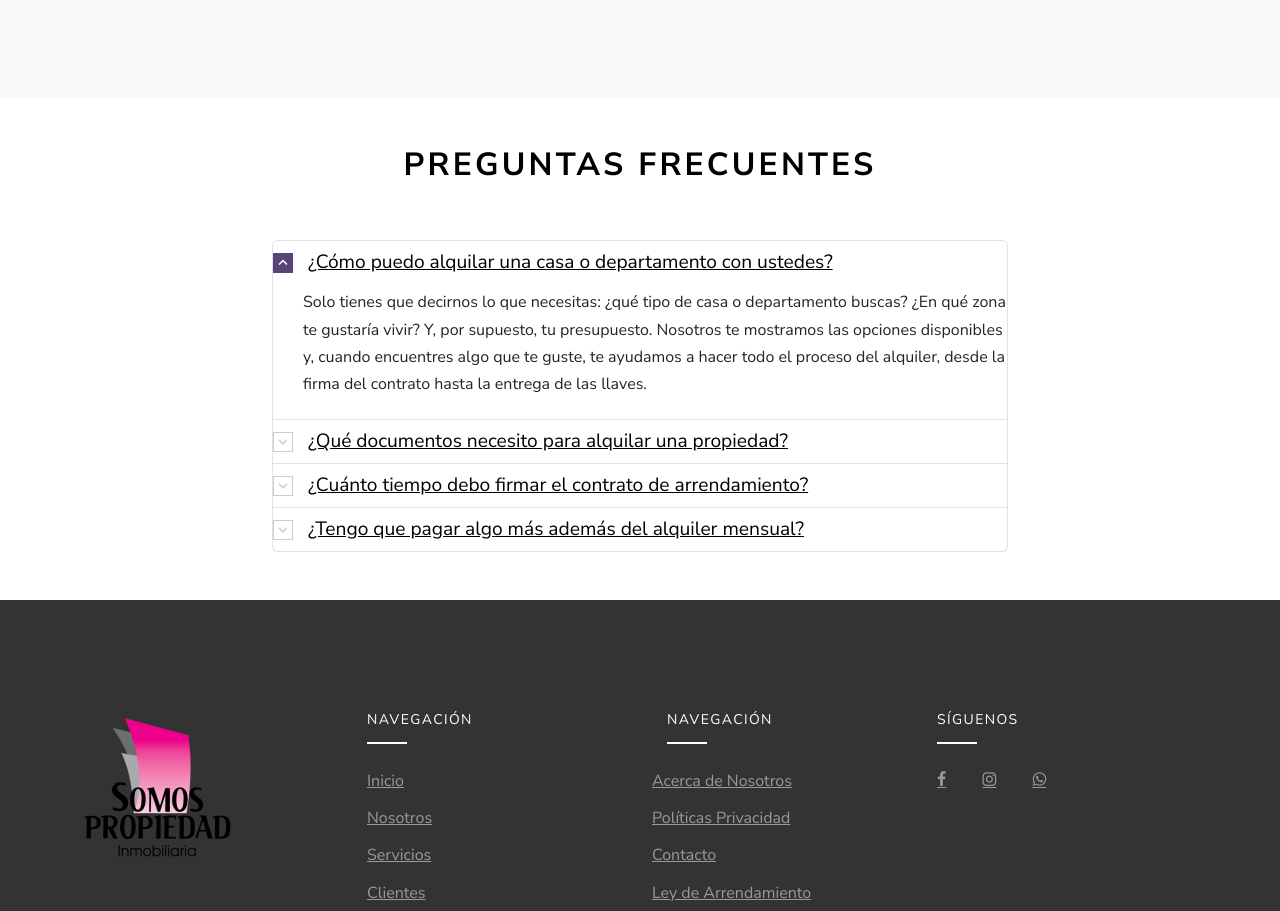
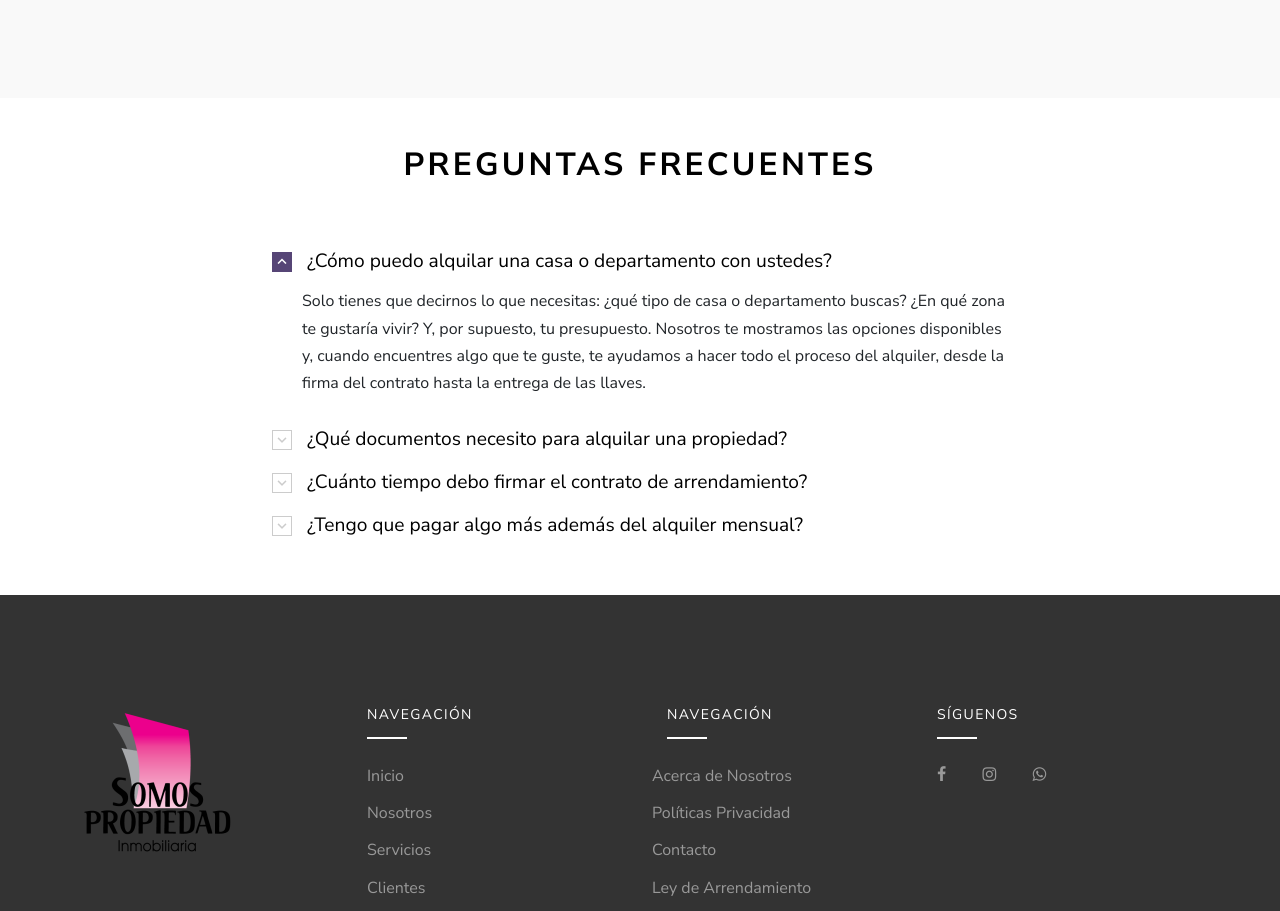
Before and after one commit to softwarejhond/PAGINA-WEB-SOMOS-PROPIEDAD, a PHP site: page /about.php in a window 1280 px wide. Shown: the part 5589-6500 px from the top of the page. Run offline with PHP 8.4, Linux system fonts and the light colour scheme; data that the repository does not hold is empty; some web fonts are replaced.

Commit message:
Correción de los estilos por la actualización de boostrap

```diff
--- a/css/style.css
+++ b/css/style.css
@@ -146,6 +146,12 @@ iframe {
   border-radius: 5px;
 }
 /* CHANGE STYLES BOOSTRAP */
+a{
+  text-decoration: none;
+}
+.accordion-item{
+  border: none;
+}
 .btn-primary{
   border-radius: 10px;
 }
```
